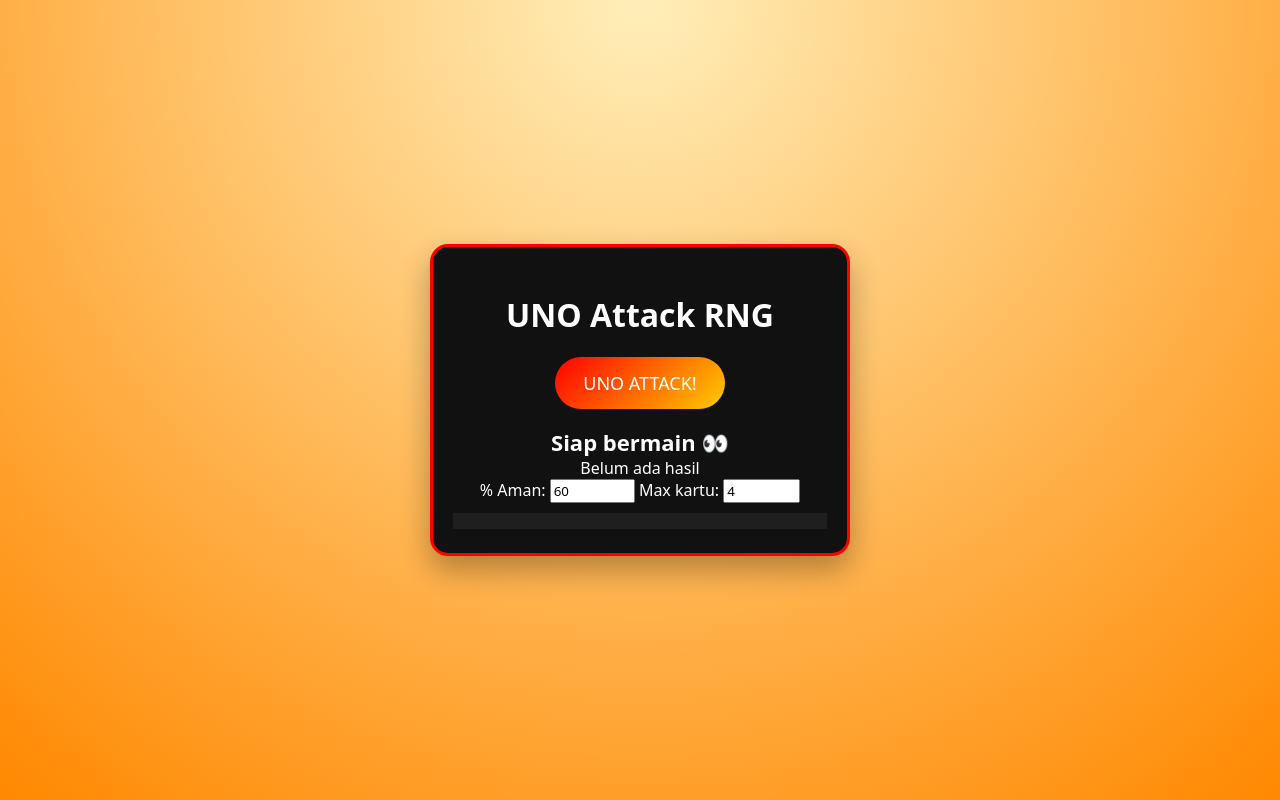
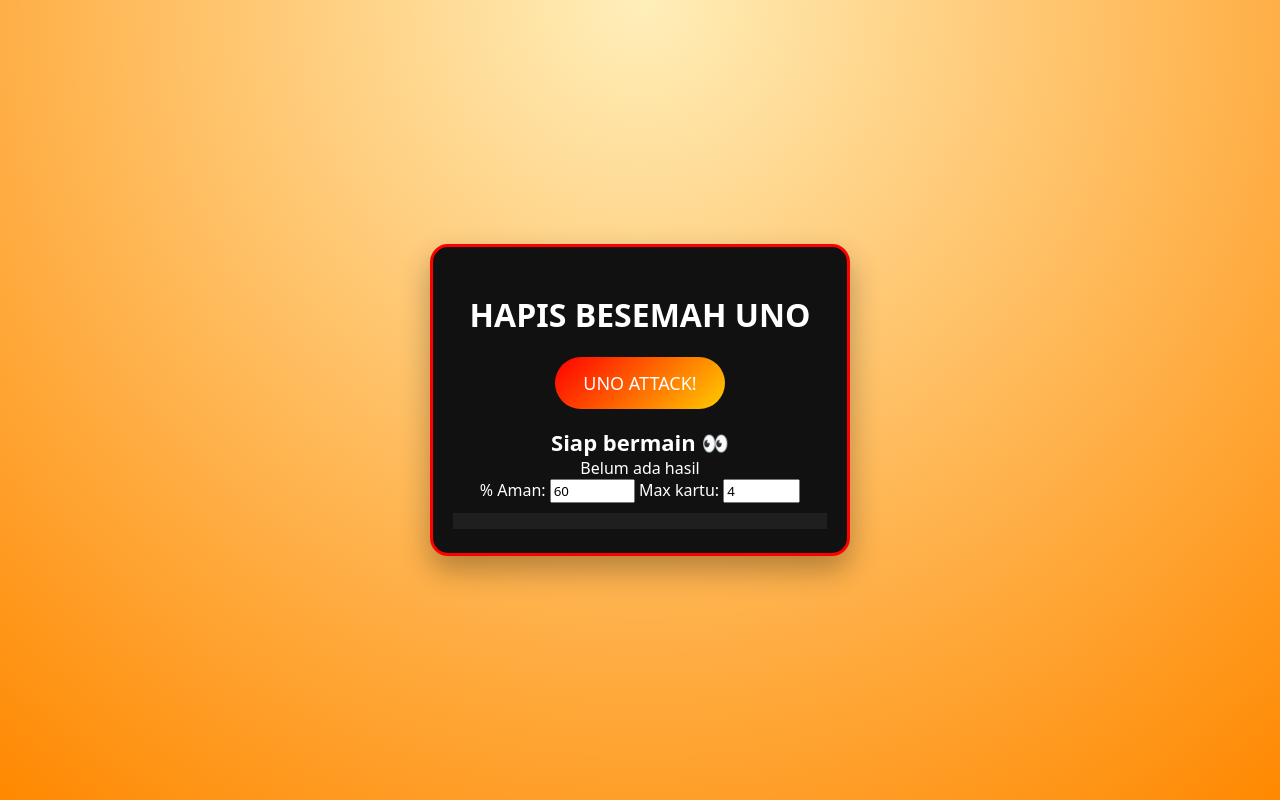
Before and after one commit to Noctenz/uno-attack, a plain HTML site: page index.html in a window 1280 px wide. Drawn offline with Linux system fonts and the light colour scheme.

Commit message:
Update index.html

```diff
--- a/index.html
+++ b/index.html
@@ -2,7 +2,7 @@
 <html lang="id">
 <head>
   <meta charset="UTF-8" />
-  <title>HAPIS BESEMAH UNO</title>
+  <title>UNO ATTACK RNG</title>
   <meta name="viewport" content="width=device-width, initial-scale=1" />
   <style>
     * { box-sizing: border-box; font-family: system-ui, sans-serif; }
@@ -29,7 +29,7 @@
 <body>
 
   <div class="card">
-    <h1>UNO Attack RNG</h1>
+    <h1>HAPIS BESEMAH UNO</h1>
     <button id="btnFire">UNO ATTACK!</button>
 
     <div class="result" id="result">Siap bermain 👀</div>
```
